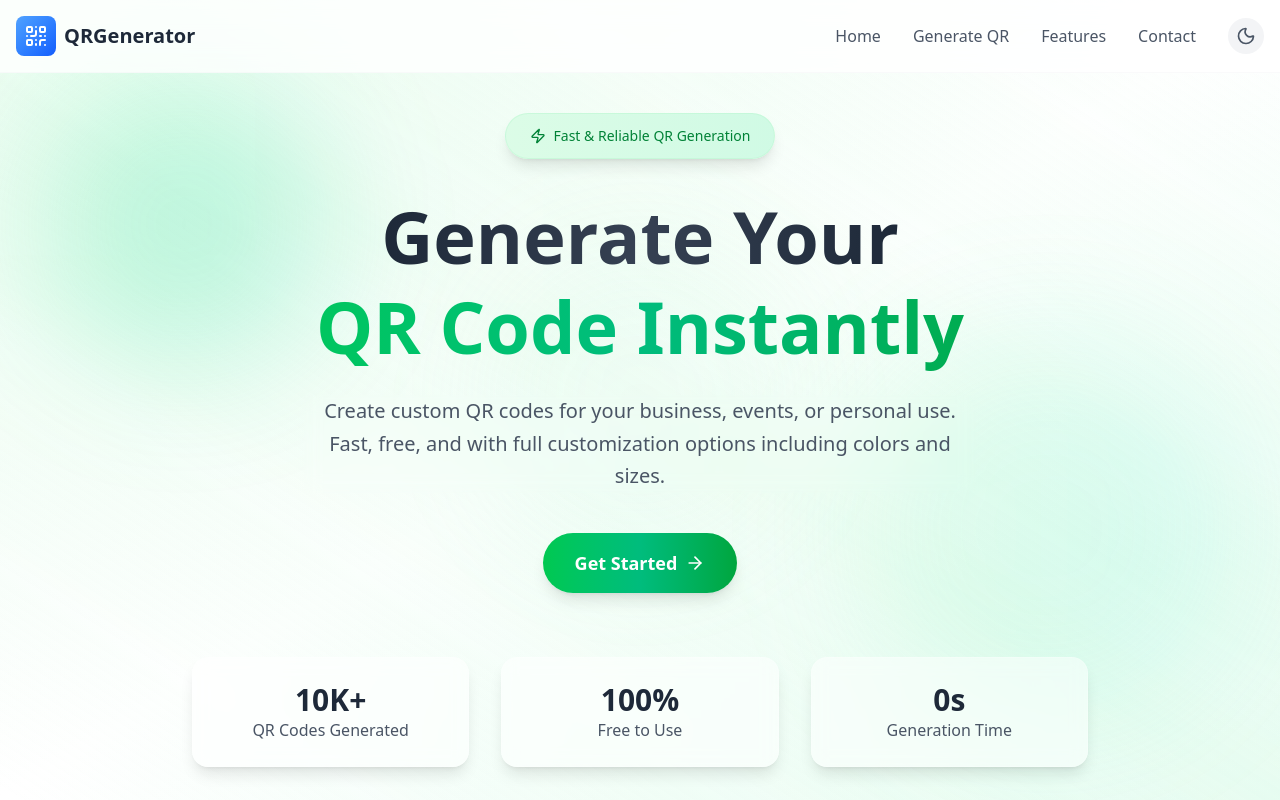
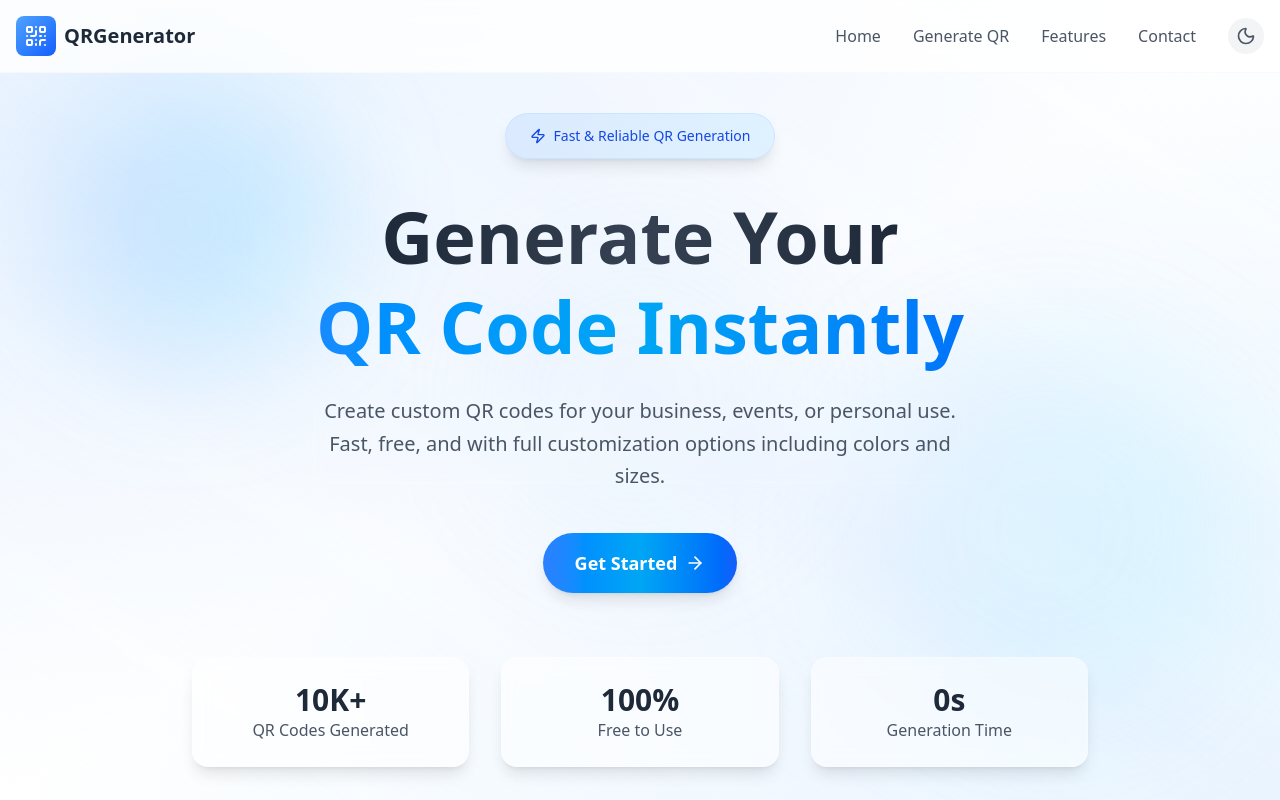
Before and after one commit to mateobetancurb/qr-code-generator, a React (Vite) app: page / in a window 1280 px wide. Shown: the top 800 px of the page. Built offline with nearby package versions, Linux system fonts and the light colour scheme.

Commit message:
Update Hero component to change color scheme from green to blue for improved visual consistency across the application.

```diff
--- a/src/components/Hero.tsx
+++ b/src/components/Hero.tsx
@@ -15,18 +15,18 @@ const Hero: React.FC = () => {
 			className="relative min-h-screen overflow-hidden flex items-center justify-center pt-20"
 		>
 			{/* animated background gradients */}
-			<div className="absolute inset-0 bg-gradient-to-br from-green-50 via-white to-emerald-50 dark:from-gray-900 dark:via-gray-800 dark:to-gray-900 transition-all duration-500"></div>
-			<div className="absolute inset-0 bg-gradient-to-tr from-transparent via-green-100/30 to-transparent dark:from-transparent dark:via-green-900/10 dark:to-transparent animate-pulse"></div>
+			<div className="absolute inset-0 bg-gradient-to-br from-blue-50 via-white to-sky-50 dark:from-gray-900 dark:via-gray-800 dark:to-gray-900 transition-all duration-500"></div>
+			<div className="absolute inset-0 bg-gradient-to-tr from-transparent via-blue-100/30 to-transparent dark:from-transparent dark:via-blue-900/10 dark:to-transparent animate-pulse"></div>
 
 			{/* floating gradient orbs */}
-			<div className="absolute top-20 left-10 w-72 h-72 bg-gradient-to-r from-green-400/20 to-emerald-400/20 rounded-full blur-3xl animate-float"></div>
-			<div className="absolute bottom-20 right-10 w-96 h-96 bg-gradient-to-r from-green-300/15 to-teal-300/15 rounded-full blur-3xl animate-float-delayed"></div>
-			<div className="absolute top-1/2 left-1/2 transform -translate-x-1/2 -translate-y-1/2 w-80 h-80 bg-gradient-to-r from-emerald-200/10 to-green-200/10 rounded-full blur-3xl animate-pulse"></div>
+			<div className="absolute top-20 left-10 w-72 h-72 bg-gradient-to-r from-blue-400/20 to-sky-400/20 rounded-full blur-3xl animate-float"></div>
+			<div className="absolute bottom-20 right-10 w-96 h-96 bg-gradient-to-r from-blue-300/15 to-cyan-300/15 rounded-full blur-3xl animate-float-delayed"></div>
+			<div className="absolute top-1/2 left-1/2 transform -translate-x-1/2 -translate-y-1/2 w-80 h-80 bg-gradient-to-r from-sky-200/10 to-blue-200/10 rounded-full blur-3xl animate-pulse"></div>
 
 			<div className="container mx-auto px-4 text-center">
 				<div className="relative z-10 max-w-4xl mx-auto animate-fade-in">
 					{/* badge */}
-					<div className="inline-flex items-center px-6 py-3 bg-gradient-to-r from-green-100 to-emerald-100 dark:from-green-900/40 dark:to-emerald-900/40 backdrop-blur-sm rounded-full text-green-700 dark:text-green-300 text-sm font-medium mb-8 animate-slide-up border border-green-200/50 dark:border-green-700/50 shadow-lg">
+					<div className="inline-flex items-center px-6 py-3 bg-gradient-to-r from-blue-100 to-sky-100 dark:from-blue-900/40 dark:to-sky-900/40 backdrop-blur-sm rounded-full text-blue-700 dark:text-blue-300 text-sm font-medium mb-8 animate-slide-up border border-blue-200/50 dark:border-blue-700/50 shadow-lg">
 						<Zap className="w-4 h-4 mr-2" />
 						Fast & Reliable QR Generation
 					</div>
@@ -36,7 +36,7 @@ const Hero: React.FC = () => {
 						<span className="bg-gradient-to-r from-gray-800 via-gray-700 to-gray-800 dark:from-white dark:via-gray-100 dark:to-white bg-clip-text text-transparent">
 							Generate Your
 						</span>
-						<span className="bg-gradient-to-r from-green-500 via-emerald-500 to-green-600 bg-clip-text text-transparent block animate-gradient">
+						<span className="bg-gradient-to-r from-blue-500 via-sky-500 to-blue-600 bg-clip-text text-transparent block animate-gradient">
 							QR Code Instantly
 						</span>
 					</h1>
@@ -51,7 +51,7 @@ const Hero: React.FC = () => {
 					{/* cta button */}
 					<button
 						onClick={scrollToGenerator}
-						className="group relative inline-flex items-center px-8 py-4 bg-gradient-to-r from-green-500 via-emerald-500 to-green-600 hover:from-green-600 hover:via-emerald-600 hover:to-green-700 text-white text-lg font-semibold rounded-full shadow-lg hover:shadow-2xl transform hover:scale-105 transition-all duration-300 animate-slide-up animation-delay-300 overflow-hidden"
+						className="group relative inline-flex items-center px-8 py-4 bg-gradient-to-r from-blue-500 via-sky-500 to-blue-600 hover:from-blue-600 hover:via-sky-600 hover:to-blue-700 text-white text-lg font-semibold rounded-full shadow-lg hover:shadow-2xl transform hover:scale-105 transition-all duration-300 animate-slide-up animation-delay-300 overflow-hidden"
 					>
 						<div className="absolute inset-0 bg-gradient-to-r from-white/20 to-transparent opacity-0 group-hover:opacity-100 transition-opacity duration-300"></div>
 						<span className="relative z-10 flex items-center">
```
